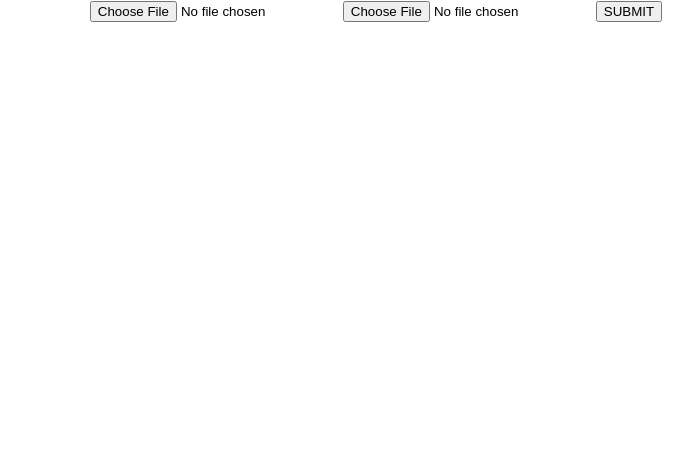
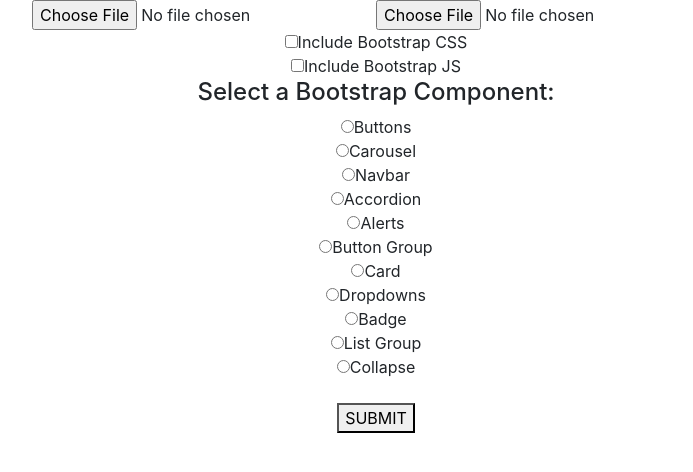
Before and after one commit to muditrajsade/create-web, a React (Create React App) app: page /html_page in a window 1280 px wide. Shown: the top 472 px of the page, without its empty margins (264-957 px from the left). Built offline with nearby package versions, Linux system fonts and the light colour scheme.

Commit message:
new componenets added successfully

```diff
--- a/public/index.html
+++ b/public/index.html
@@ -25,6 +25,12 @@
       Learn how to configure a non-root public URL by running `npm run build`.
     -->
     <title>React App</title>
+
+    <!-- Bootstrap CSS -->
+<link href="https://cdn.jsdelivr.net/npm/bootstrap@5.3.2/dist/css/bootstrap.min.css" rel="stylesheet">
+<!-- Bootstrap JS Bundle (includes Popper.js) -->
+<script src="https://cdn.jsdelivr.net/npm/bootstrap@5.3.2/dist/js/bootstrap.bundle.min.js" defer></script>
+
   </head>
   <body>
     <noscript>You need to enable JavaScript to run this app.</noscript>
--- a/src/components/button_components.js
+++ b/src/components/button_components.js
@@ -2,7 +2,7 @@
 import { toWords } from "number-to-words";
 function Button_components() {
     let [l, set_l] = useState(1);
-    let [comp, set_comp] = useState([]);
+    let [comp, set_comp] = useState([]); //components
     let [droppedComponents, setDroppedComponents] = useState([]);
     let [dragOffset, setDragOffset] = useState({ x: 0, y: 0 });
     let [draggingIndex, setDraggingIndex] = useState(null);
@@ -14,21 +14,213 @@
     let [css_code,set_css_code] = useState("");
     let [isMinimized, setIsMinimized] = useState(false);
 
+
+
+
+
+
     useEffect(() => {
         async function t() {
-            let op = await fetch("http://localhost:8000/fetch_all", {
+            let buttons = await fetch("http://localhost:8000/fetch_all_buttons", {
                 method: "POST",
                 headers: {
                     "Content-Type": "application/json",
                 },
             });
 
-            let rrgh = await op.json();
+            let rrgh = await buttons.json();
+
+
             set_comp([...rrgh.data]);
             set_l(0);
         }
         t();
     }, []);
+
+    let get_buttons = async ()=>{
+        set_l(1);
+        let buttons = await fetch("http://localhost:8000/fetch_all_buttons", {
+            method: "POST",
+            headers: {
+                "Content-Type": "application/json",
+            },
+        });
+
+        let rrgh = await buttons.json();
+
+
+        set_comp([...rrgh.data]);
+        set_l(0);
+
+    }
+
+    let get_accordian = async ()=>{
+
+        set_l(1);
+        let accordian = await fetch("http://localhost:8000/fetch_all_accordian", {
+            method: "POST",
+            headers: {
+                "Content-Type": "application/json",
+            },
+        });
+
+        let rrgh = await accordian.json();
+
+
+        set_comp([...rrgh.data]);
+        set_l(0);
+
+    }
+
+    let get_alerts = async () =>{
+        set_l(1);
+        let alert = await fetch("http://localhost:8000/fetch_all_alert", {
+            method: "POST",
+            headers: {
+                "Content-Type": "application/json",
+            },
+        });
+
+        let rrgh = await alert.json();
+
+
+        set_comp([...rrgh.data]);
+        set_l(0);
+    }
+
+    let get_badges = async ()=>{
+
+        set_l(1);
+        let badge = await fetch("http://localhost:8000/fetch_all_badge", {
+            method: "POST",
+            headers: {
+                "Content-Type": "application/json",
+            },
+        });
+
+        let rrgh = await badge.json();
+
+
+        set_comp([...rrgh.data]);
+        set_l(0);
+
+    }
+
+    let get_button_grp = async ()=>{
+        set_l(1);
+        let btngrp = await fetch("http://localhost:8000/fetch_all_button_group", {
+            method: "POST",
+            headers: {
+                "Content-Type": "application/json",
+            },
+        });
+
+        let rrgh = await btngrp.json();
+
+
+        set_comp([...rrgh.data]);
+        set_l(0);
+    }
+
+    let get_cards = async()=>{
+        set_l(1);
+        let card = await fetch("http://localhost:8000/fetch_all_card", {
+            method: "POST",
+            headers: {
+                "Content-Type": "application/json",
+            },
+        });
+
+        let rrgh = await card.json();
+
+
+        set_comp([...rrgh.data]);
+        set_l(0);
+    }
+
+    let get_carousel = async ()=>{
+        set_l(1);
+        let carousel = await fetch("http://localhost:8000/fetch_all_carousel", {
+            method: "POST",
+            headers: {
+                "Content-Type": "application/json",
+            },
+        });
+
+        let rrgh = await carousel.json();
+
+
+        set_comp([...rrgh.data]);
+        set_l(0);
+    }
+
+    let get_collapse = async()=>{
+
+        set_l(1);
+        let collapse = await fetch("http://localhost:8000/fetch_all_collapse", {
+            method: "POST",
+            headers: {
+                "Content-Type": "application/json",
+            },
+        });
+
+        let rrgh = await collapse.json();
+
+
+        set_comp([...rrgh.data]);
+        set_l(0);
+
+    }
+
+    let get_dropdown = async () =>{
+        set_l(1);
+        let dropdown = await fetch("http://localhost:8000/fetch_all_dropdown", {
+            method: "POST",
+            headers: {
+                "Content-Type": "application/json",
+            },
+        });
+
+        let rrgh = await dropdown.json();
+
+
+        set_comp([...rrgh.data]);
+        set_l(0);
+    }
+
+    let get_list_group = async ()=>{
+        set_l(1);
+        let list_grp  = await fetch("http://localhost:8000/fetch_all_list_grp", {
+            method: "POST",
+            headers: {
+                "Content-Type": "application/json",
+            },
+        });
+
+        let rrgh = await list_grp.json();
+
+
+        set_comp([...rrgh.data]);
+        set_l(0);
+    }
+
+    let get_nav_bar = async ()=>{
+
+        set_l(1);
+        let navbar  = await fetch("http://localhost:8000/fetch_all_navbar", {
+            method: "POST",
+            headers: {
+                "Content-Type": "application/json",
+            },
+        });
+
+        let rrgh = await navbar.json();
+
+
+        set_comp([...rrgh.data]);
+        set_l(0);
+
+    }
 
     const handleDragStart = (e, data, m ,k,index = null) => {
         const rect = e.target.getBoundingClientRect();
@@ -134,7 +326,11 @@
                         Drag components here to add them to the canvas.
                     </p>
                 )}
-                {droppedComponents.map((comp, index) => (
+                {droppedComponents.map((comp, index) => {
+
+                    console.log(comp);
+
+                    return(
                     <div
                         key={index}
                         draggable
@@ -149,14 +345,25 @@
                         <style>{comp.css_code}</style>
                         <div dangerouslySetInnerHTML={{ __html: comp.html_code }} />
                     </div>
-                ))}
+                );})}
             </div>
 
             {!isMinimized && (
                 <div style={{ flex: 1, display: "grid", gridTemplateColumns: "repeat(2, 1fr)", gap: "20px", alignSelf: "start" }}>
+                    <button onClick={get_buttons}>buttons</button>
+                    <button onClick={get_accordian}>Accordion</button>
+                    <button onClick={get_alerts}>Alerts</button>
+                    <button onClick={get_badges}>badge</button>
+                    <button onClick={get_button_grp}>Button Group</button>
+                    <button onClick={get_cards}>Cards</button>
+                    <button onClick={get_carousel}>Carousel</button>
+                    <button onClick={get_collapse}>Collapse</button>
+                    <button onClick={get_dropdown}>Dropdowns</button>
+                    <button onClick={get_list_group}>List Group</button>
+                    <button onClick={get_nav_bar}>Navbar</button>
                     <h3 style={{ gridColumn: "span 2", textAlign: "center" }}>Draggable Components</h3>
                     {comp.map((index, val) => {
-                        const iframeSrcDoc = `
+                        let iframeSrcDoc = `
                             <html>
                             <head>
                                 <style>${index.css_code}</style>
@@ -166,6 +373,62 @@
                             </body>
                             </html>
                         `;
+
+                        if(index.bootstrap_css_used == "true"){
+                            iframeSrcDoc = `
+        <html>
+        <head>
+            <meta charset="UTF-8">
+            <meta name="viewport" content="width=device-width, initial-scale=1.0">
+            <link href="https://cdn.jsdelivr.net/npm/bootstrap@5.3.0/dist/css/bootstrap.min.css" rel="stylesheet">
+            <style>${index.css_code}</style>
+        </head>
+        <body>
+            ${index.html_code}
+        </body>
+        </html>
+    `;
+                        }
+
+                        if(index.bootstrap_js_used == "true"){
+                            iframeSrcDoc = `
+        <html>
+        <head>
+            <meta charset="UTF-8">
+            <meta name="viewport" content="width=device-width, initial-scale=1.0">
+
+            <style>${index.css_code}</style>
+        </head>
+        <body>
+            ${index.html_code}
+
+            <!-- Bootstrap JS -->
+            <script src="https://cdn.jsdelivr.net/npm/bootstrap@5.3.0/dist/js/bootstrap.bundle.min.js"></script>
+        </body>
+        </html>
+    `;
+                        }
+
+                        if(index.bootstrap_css_used == "true" && index.bootstrap_js_used == "true"){
+                            iframeSrcDoc = `
+        <html>
+        <head>
+            <meta charset="UTF-8">
+            <meta name="viewport" content="width=device-width, initial-scale=1.0">
+            <link href="https://cdn.jsdelivr.net/npm/bootstrap@5.3.0/dist/css/bootstrap.min.css" rel="stylesheet">
+            <style>${index.css_code}</style>
+        </head>
+        <body>
+            ${index.html_code}
+
+            <!-- Bootstrap JS -->
+            <script src="https://cdn.jsdelivr.net/npm/bootstrap@5.3.0/dist/js/bootstrap.bundle.min.js"></script>
+        </body>
+        </html>
+    `;
+                        }
+                        console.log(index);
+                        console.log(iframeSrcDoc);
 
                         return (
                             <div
@@ -184,14 +447,13 @@
             <div style={{
     position: "fixed",
     right: "0",
-    top: "50%",
-    transform: "translateY(-50%)",
+    top: "0",  // Move it to the top
     display: "flex",
     flexDirection: "column",
     gap: "10px",
     background: "#333",
     padding: "10px",
-    borderRadius: "10px 0 0 10px",
+    borderRadius: "0 0 0 10px", // Adjust border-radius for top-right alignment
     boxShadow: "-2px 0 5px rgba(0,0,0,0.2)"
 }}>
     <button onClick={() => setIsMinimized(!isMinimized)}
@@ -207,6 +469,9 @@
 </div>
 
 
+
+
+
         </div>
     );
 }
--- a/src/components/html_contribute.js
+++ b/src/components/html_contribute.js
@@ -1,64 +1,91 @@
-import React from "react";
-import { useState } from "react";
+import React, { useState } from "react";
 
-function Html_contribute(){
+function Html_contribute() {
+    let [css_code, set_css_code] = useState(null);
+    let [html_code, set_html_code] = useState(null);
+    let [load, set_load] = useState(0);
+    let [bootstrap_css, set_bootstrap_css] = useState(false);
+    let [bootstrap_js, set_bootstrap_js] = useState(false);
+    let [selectedComponent, setSelectedComponent] = useState(""); // Stores selected Bootstrap component
 
-    let [css_code,set_css_code] = useState(null);
-    let [html_code,set_html_code] = useState(null);
+    const bootstrapComponents = [
+        "Buttons", "Carousel", "Navbar", "Accordion", "Alerts",
+        "Button Group", "Card", "Dropdowns", "Badge", "List Group", "Collapse"
+    ];
 
+    let upload = async () => {
+        let form_data = new FormData();
+        form_data.append("css_file", css_code);
+        form_data.append("html_file", html_code);
+        form_data.append("css_file_name", css_code?.name || "");
+        form_data.append("bootstrap_css", bootstrap_css);
+        form_data.append("bootstrap_js", bootstrap_js);
+        form_data.append("component", selectedComponent);
 
-    let [load,set_load] = useState(0);
-    let [final_html,set_final_html] = useState("");
+        let op = await fetch('http://localhost:8000/parse_files', {
+            method: 'POST',
+            body: form_data,
+        });
 
-    let upload  = async()=>{
-        let form_data = new FormData();
-        form_data.append("css_file",css_code);
-        form_data.append("html_file",html_code);
+        set_load(1);
+    };
 
-        form_data.append("css_file_name",css_code.name);
-
-
-
-        let op = await fetch('http://localhost:8000/parse_files',
-            {
-                method: 'POST',
-                body: form_data,
-            }
-        )
-
-        //let rfh = await op.json();
-
-        //set_final_html(rfh.n);
-        set_load(1);
-
-
-
-
-
-    }
-
-    if(load == 1){
-        return(
+    if (load === 1) {
+        return (
             <div>
-                <h3>Live HTML Preview</h3>
-                <p>SUCCESSFULL</p>
-
+                <p>SUCCESSFUL</p>
             </div>
         );
     }
 
-
     return (
         <div>
+            <input type="file" accept=".css" onChange={(event) => set_css_code(event.target.files[0])} />
+            <input type="file" accept=".html" onChange={(event) => set_html_code(event.target.files[0])} />
 
-            <input type="file" accept=".css" onChange={(event)=>{set_css_code(event.target.files[0]);}} />
-            <input type="file" accept=".html" onChange={(event)=>{set_html_code(event.target.files[0]);}} />
+            <br />
+
+            <label>
+                <input
+                    type="checkbox"
+                    checked={bootstrap_css}
+                    onChange={() => set_bootstrap_css(!bootstrap_css)}
+                />
+                Include Bootstrap CSS
+            </label>
+
+            <br />
+
+            <label>
+                <input
+                    type="checkbox"
+                    checked={bootstrap_js}
+                    onChange={() => set_bootstrap_js(!bootstrap_js)}
+                />
+                Include Bootstrap JS
+            </label>
+
+            <br />
+            <h4>Select a Bootstrap Component:</h4>
+
+            {bootstrapComponents.map((component) => (
+                <label key={component} style={{ display: "block" }}>
+                    <input
+                        type="radio"
+                        name="bootstrapComponent"
+                        value={component}
+                        checked={selectedComponent === component}
+                        onChange={() => setSelectedComponent(component)}
+                    />
+                    {component}
+                </label>
+            ))}
+
+            <br />
+
             <button onClick={upload}>SUBMIT</button>
-
-
         </div>
     );
 }
 
-
 export default Html_contribute;
```
